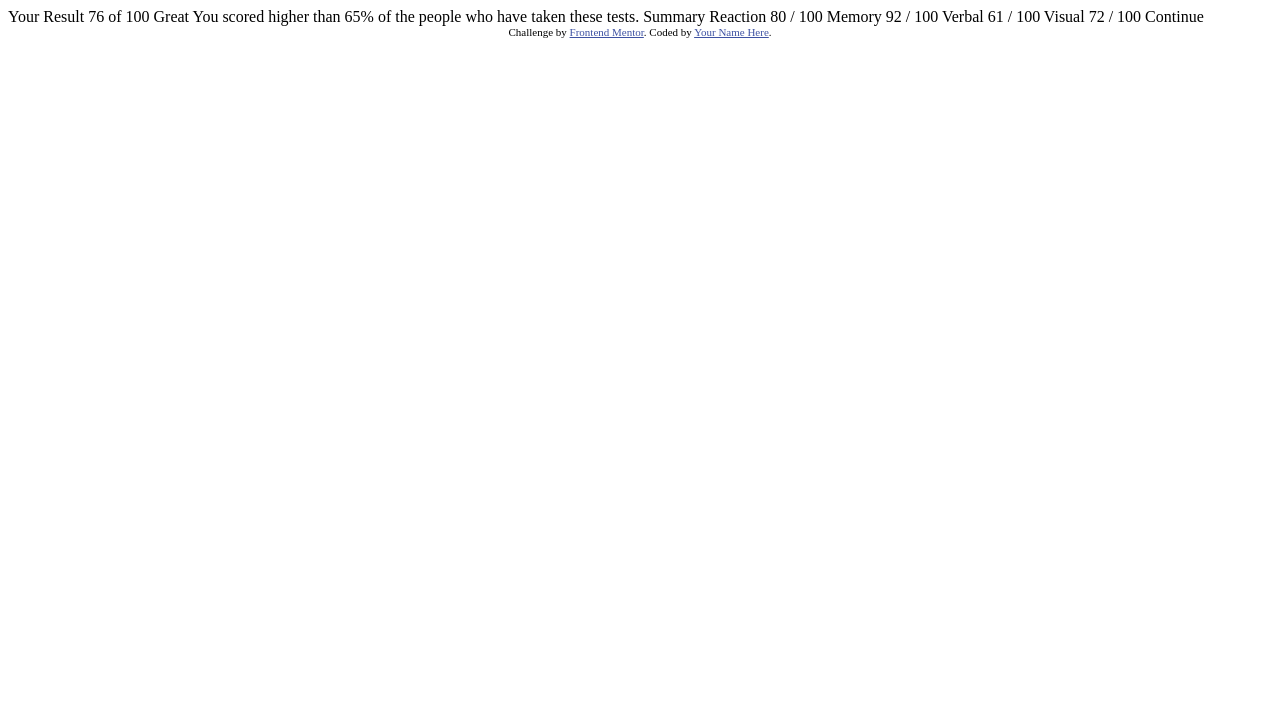
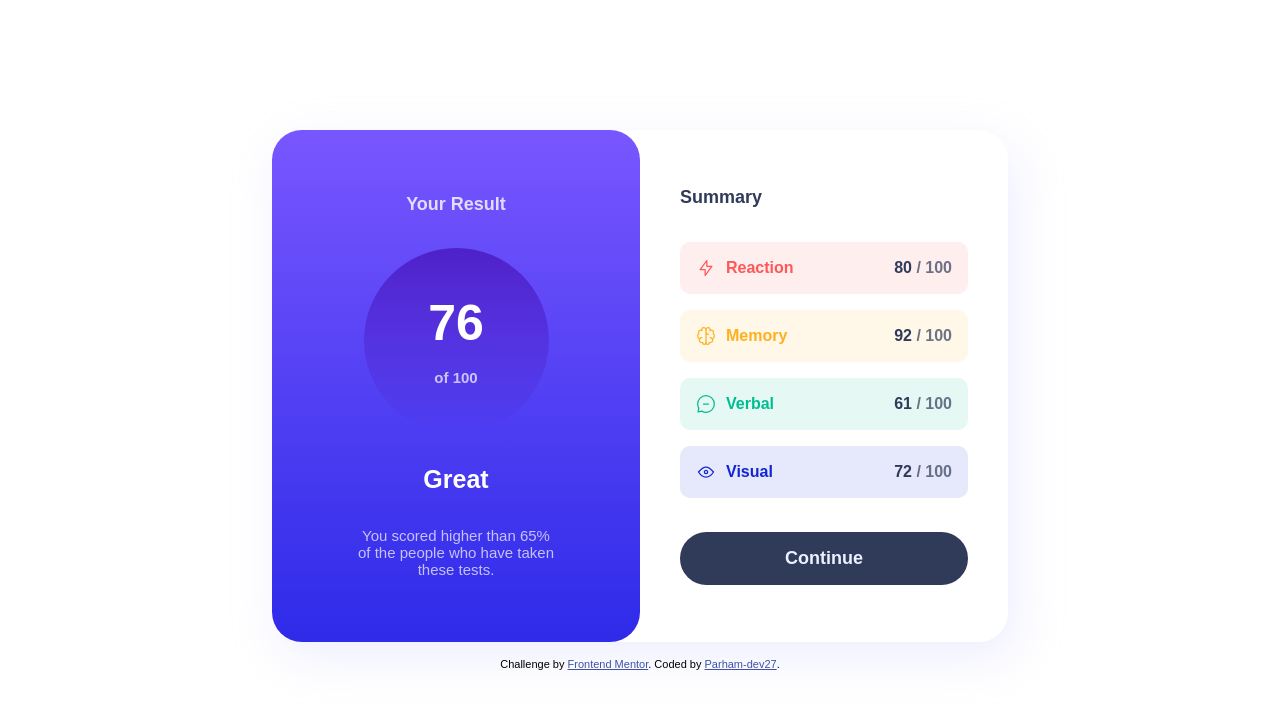
Before and after one commit to parham-dev27/Result-Summary-Component, a plain HTML site: page index.html in a window 1280 px wide. Drawn offline with Linux system fonts and the light colour scheme.

Commit message:
Base Done

```diff
--- a/index.html
+++ b/index.html
@@ -1,47 +1,107 @@
 <!DOCTYPE html>
 <html lang="en">
     <head>
-  <meta charset="UTF-8">
-  <meta name="viewport" content="width=device-width, initial-scale=1.0"> <!-- displays site properly based on user's device -->
-
-  <link rel="icon" type="image/png" sizes="32x32" href="./assets/images/favicon-32x32.png">
-
+        <meta charset="UTF-8" />
+        <meta name="viewport" content="width=device-width, initial-scale=1.0" />
+        <meta name="author" content="parham-dev27" />
+        <meta name="description" content="parham-dev27" />
+        <link
+            rel="icon"
+            type="image/png"
+            sizes="32x32"
+            href="./assets/images/favicon-32x32.png" />
         <title>Frontend Mentor | Results summary component</title>
-
-  <!-- Feel free to remove these styles or customise in your own stylesheet 👍 -->
         <style>
-    .attribution { font-size: 11px; text-align: center; }
-    .attribution a { color: hsl(228, 45%, 44%); }
+            .attribution {
+                font-size: 11px;
+                text-align: center;
+            }
+            .attribution a {
+                color: hsl(228, 45%, 44%);
+            }
         </style>
+        <link rel="stylesheet" href="styles/style.css" />
     </head>
     <body>
+        <main>
+            <article class="card">
+                <section class="card__result">
+                    <h1>Your Result</h1>
+                    <h2 class="result__score">
+                        <span class="score">76</span> <br />
+                        of 100
+                    </h2>
+                    <h3 class="result__rank--short">Great</h3>
+                    <p class="result__rank--long">
+                        You scored higher than 65% of the people who have taken
+                        these tests.
+                    </p>
+                </section>
+                <section class="card__summary">
+                    <h2 class="summary__title">Summary</h2>
+                    <div class="summary__categories">
+                        <div class="category category__reaction">
+                            <img
+                                src="./assets/images/icon-reaction.svg"
+                                alt="icon"
+                                width="20"
+                                height="20"
+                                loading="lazy" />
+                            <p class="category__name">Reaction</p>
+                            <p class="category__score">
+                                80 <span class="opacity--low">/ 100</span>
+                            </p>
+                        </div>
+                        <div class="category category__memory">
+                            <img
+                                src="./assets/images/icon-memory.svg"
+                                alt="icon"
+                                width="20"
+                                height="20"
+                                loading="lazy" />
+                            <p class="category__name">Memory</p>
+                            <p class="category__score">
+                                92 <span class="opacity--low">/ 100</span>
+                            </p>
+                        </div>
+                        <div class="category category__verbal">
+                            <img
+                                src="./assets/images/icon-verbal.svg"
+                                alt="icon"
+                                width="20"
+                                height="20"
+                                loading="lazy" />
+                            <p class="category__name">Verbal</p>
+                            <p class="category__score">
+                                61 <span class="opacity--low">/ 100</span>
+                            </p>
+                        </div>
+                        <div class="category category__visual">
+                            <img
+                                src="./assets/images/icon-visual.svg"
+                                alt="icon"
+                                width="20"
+                                height="20"
+                                loading="lazy" />
+                            <p class="category__name">Visual</p>
+                            <p class="category__score">
+                                72 <span class="opacity--low">/ 100</span>
+                            </p>
+                        </div>
+                    </div>
+                    <button>Continue</button>
+                </section>
+            </article>
+        </main>
 
-  Your Result
-  76
-  of 100
-
-  Great
-  You scored higher than 65% of the people who have taken these tests.
-
-  Summary
-
-  Reaction
-  80 / 100
-
-  Memory
-  92 / 100
-
-  Verbal
-  61 / 100
-
-  Visual
-  72 / 100
-
-  Continue
-
-  <div class="attribution">
-    Challenge by <a href="https://www.frontendmentor.io?ref=challenge" target="_blank">Frontend Mentor</a>.
-    Coded by <a href="#">Your Name Here</a>.
-  </div>
+        <footer class="attribution">
+            Challenge by
+            <a
+                href="https://www.frontendmentor.io?ref=challenge"
+                target="_blank"
+                >Frontend Mentor</a
+            >. Coded by
+            <a href="https://github.com/parham-dev27">Parham-dev27</a>.
+        </footer>
     </body>
 </html>
--- /dev/null
+++ b/styles/style.css
@@ -0,0 +1,261 @@
+@font-face {
+    font-family: "HankenGrotesk";
+    src: url("../assets/fonts/HankenGrotesk-VariableFont_wght.ttf")
+        format("trutype");
+    font-display: swap;
+    font-weight: 100 900;
+}
+
+:root {
+    /* Colors */
+    /*      Primary */
+    --v_LIGHT-RED: 0, 100%, 67%;
+    --v_ORANGE-YELLOW: 39, 100%, 56%;
+    --v_GREEN-TEAL: 166, 100%, 37%;
+    --v_COBALT-BLUE: 234, 85%, 45%;
+
+    --LIGHT-RED: hsl(var(--v_LIGHT-RED));
+    --ORANGE-YELLOW: hsl(var(--v_ORANGE-YELLOW));
+    --GREEN-TEAL: hsl(var(--v_GREEN-TEAL));
+    --COBALT-BLUE: hsl(var(--v_COBALT-BLUE));
+
+    /*      Gradient Color */
+    --v_LIGHT-SLATE-BLUE: 252, 100%, 67%;
+    --v_LIGHT-ROYAL-BLUE: 241, 81%, 54%;
+    --v_VIOLET-BLUE: 256, 72%, 46%, 1;
+    --v_PERSIAN-BLUE: 241, 72%, 46%;
+
+    --LIGHT-SLATE-BLUE: hsl(var(--v_LIGHT-SLATE-BLUE));
+    --LIGHT-ROYAL-BLUE: hsl(var(--v_LIGHT-ROYAL-BLUE));
+    --VIOLET-BLUE: hsl(var(--v_VIOLET-BLUE));
+    --PERSIAN-BLUE: hsl(var(--v_PERSIAN-BLUE));
+
+    /*      Neutral */
+    --v_WHITE: 0, 0%, 100%;
+    --v_PALE-BLUE: 221, 100%, 96%;
+    --v_LIGHT-LAVENDER: 241, 100%, 89%;
+    --v_DARK_GRAY_BLUE: 224, 30%, 27%;
+
+    --WHITE: hsl(var(--v_WHITE));
+    --PALE-BLUE: hsl(var(--v_PALE-BLUE));
+    --LIGHT-LAVENDER: hsl(var(--v_LIGHT-LAVENDER));
+    --DARK_GRAY_BLUE: hsl(var(--v_DARK_GRAY_BLUE));
+
+    /*      Gradient */
+    --GRADIENT-BACKGROUND: linear-gradient(
+        to bottom,
+        var(--LIGHT-SLATE-BLUE),
+        var(--LIGHT-ROYAL-BLUE)
+    );
+    --GRADIENT-CIRCLE: linear-gradient(
+        to bottom,
+        var(--VIOLET-BLUE),
+        hsla(var(--v_PERSIAN-BLUE), 0)
+    );
+
+    /* Font */
+    --FONT-FAMILY: "HankenGrotesk", sans-serif;
+    --FONT-SIZE: 18px;
+    --FONT-WEIGHT-NORMAL: 500;
+    --FONT-WEIGHT-BOLD: 700;
+    --FONT-WEIGHT-BOLDER: 800;
+}
+
+*,
+*::after,
+*::before {
+    margin: 0;
+    padding: 0;
+    box-sizing: border-box;
+    font: inherit;
+}
+
+img {
+    display: block;
+    max-width: 100%;
+    height: auto;
+}
+
+body {
+    min-height: 100dvh;
+    background-color: var(--WHITE);
+    display: grid;
+    place-content: center;
+    row-gap: 1rem;
+    font-family: var(--FONT-FAMILY);
+    font-size: var(--FONT-SIZE);
+    font-weight: var(--FONT-WEIGHT-NORMAL);
+}
+
+.card {
+    width: min(736px, 100vw);
+    margin: 0 auto;
+    display: flex;
+    flex-flow: row nowrap;
+    height: 512px;
+    border-radius: 30px;
+    box-shadow: 0.5rem 1rem 3rem hsla(var(--v_LIGHT-LAVENDER), 0.3);
+}
+
+.card__result {
+    background: var(--GRADIENT-BACKGROUND);
+    color: var(--WHITE);
+    padding: 2rem;
+    width: 368px;
+    display: flex;
+    flex-flow: column nowrap;
+    justify-content: space-evenly;
+    align-items: center;
+    border-radius: 30px;
+}
+
+.card__result h1 {
+    font-weight: var(--FONT-WEIGHT-BOLD);
+    color: hsla(var(--v_WHITE), 0.8);
+}
+
+.result__score {
+    font-weight: var(--FONT-WEIGHT-BOLD);
+    color: hsla(var(--v_WHITE), 0.7);
+    font-size: 15px;
+    text-align: center;
+    background: var(--GRADIENT-CIRCLE);
+    padding: 3rem;
+    width: 185px;
+    height: 185px;
+    display: grid;
+    place-content: center;
+    border-radius: 50%;
+}
+
+.score {
+    font-size: 50px;
+    font-weight: var(--FONT-WEIGHT-BOLDER);
+    color: var(--WHITE);
+}
+
+.result__rank--short {
+    font-weight: var(--FONT-WEIGHT-BOLD);
+    font-size: 25px;
+}
+
+.result__rank--long {
+    width: 65%;
+    color: hsla(var(--v_WHITE), 0.7);
+    text-align: center;
+    font-size: 15px;
+}
+
+.card__summary {
+    background-color: var(--WHITE);
+    border-top-right-radius: 30px;
+    border-bottom-right-radius: 30px;
+    width: 368px;
+    padding: 2.5rem;
+    color: var(--DARK_GRAY_BLUE);
+    display: flex;
+    flex-flow: column nowrap;
+    justify-content: space-around;
+}
+
+.summary__title {
+    font-weight: var(--FONT-WEIGHT-BOLDER);
+}
+
+button {
+    all: unset;
+    padding: 1rem;
+    border-radius: 30px;
+    color: var(--PALE-BLUE);
+    background-color: var(--DARK_GRAY_BLUE);
+    text-align: center;
+    font-weight: var(--FONT-WEIGHT-BOLD);
+}
+
+button:is(:hover, :focus) {
+    background: var(--GRADIENT-BACKGROUND);
+}
+
+.category {
+    display: flex;
+    flex-flow: row nowrap;
+    justify-content: space-around;
+    gap: 10px;
+    padding: 1rem;
+    border-radius: 10px;
+    align-items: center;
+    font-size: 16px;
+    font-weight: var(--FONT-WEIGHT-BOLD);
+}
+
+.category__name {
+    margin-right: auto;
+}
+
+.category__reaction {
+    background-color: hsla(var(--v_LIGHT-RED), 0.1);
+}
+.category__memory {
+    background-color: hsla(var(--v_ORANGE-YELLOW), 0.1);
+}
+.category__verbal {
+    background-color: hsla(var(--v_GREEN-TEAL), 0.1);
+}
+.category__visual {
+    background-color: hsla(var(--v_COBALT-BLUE), 0.1);
+}
+
+.summary__categories {
+    display: flex;
+    flex-flow: column nowrap;
+    gap: 1rem;
+}
+
+.category__reaction .category__name {
+    color: var(--LIGHT-RED);
+}
+.category__memory .category__name {
+    color: var(--ORANGE-YELLOW);
+}
+.category__verbal .category__name {
+    color: var(--GREEN-TEAL);
+}
+.category__visual .category__name {
+    color: var(--COBALT-BLUE);
+}
+
+.opacity--low {
+    opacity: 0.7;
+}
+
+@media (max-width: 736px) {
+    body {
+        place-content: start center;
+    }
+    .card {
+        flex-flow: column nowrap;
+        height: fit-content;
+        border-radius: 0 0 30px 30px;
+        box-shadow: unset;
+    }
+    .card__result {
+        padding-top: 2rem;
+        width: unset;
+        border-radius: 0 0 30px 30px;
+        gap: 1rem;
+    }
+    .card__summary {
+        width: 100vw;
+        border-radius: unset;
+        gap: 2rem;
+        padding: 2rem;
+        margin-top: 1rem;
+    }
+    .result__score {
+        width: 150px;
+        height: 150px;
+    }
+    .result__rank--long {
+        width: 90%;
+    }
+}
```
Also changed, not shown: data.json (deleted, +0 -22 lines), 2 other files. Lines whose indentation alone changed are shown as unchanged.
